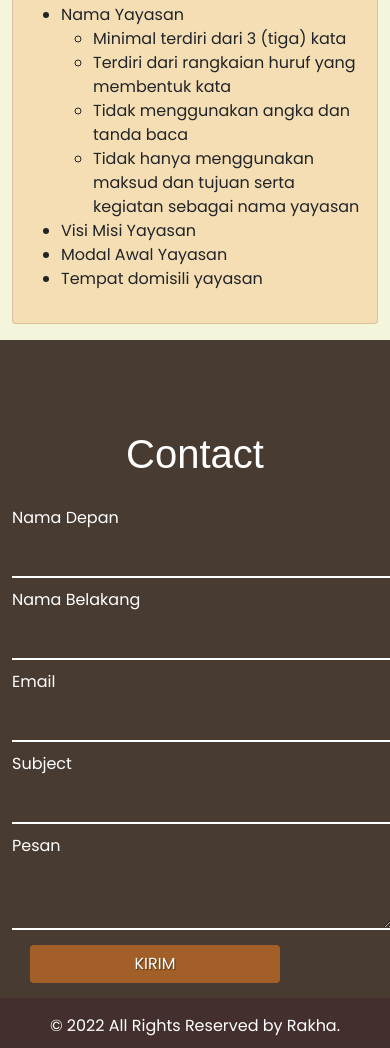
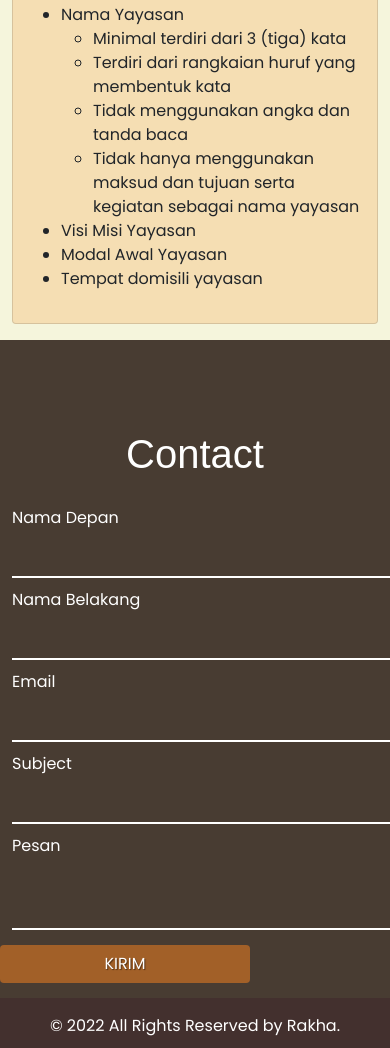
Before and after one commit to rkarmadhn/notaris.github.io, a plain HTML site: page tab-2.html in a window 390 px wide. Shown: the part 3060-4108 px from the top of the page. Drawn offline with nearby package versions, Linux system fonts and the light colour scheme; a web font is replaced by a local one.

Commit message:
Fix tombol

```diff
--- a/form-style.css
+++ b/form-style.css
@@ -68,11 +68,12 @@
         border: none;
         border-bottom: 2px solid white;
         border-radius: 0;
-        width: 380px;
+        width: 400px;
         background-color: transparent;
     }
     .tombol-form{
         width: 250px;
-        margin: 15px 30px;
+        margin-top : 15px;
+        margin-bottom : 15px;
     }
 }
```
